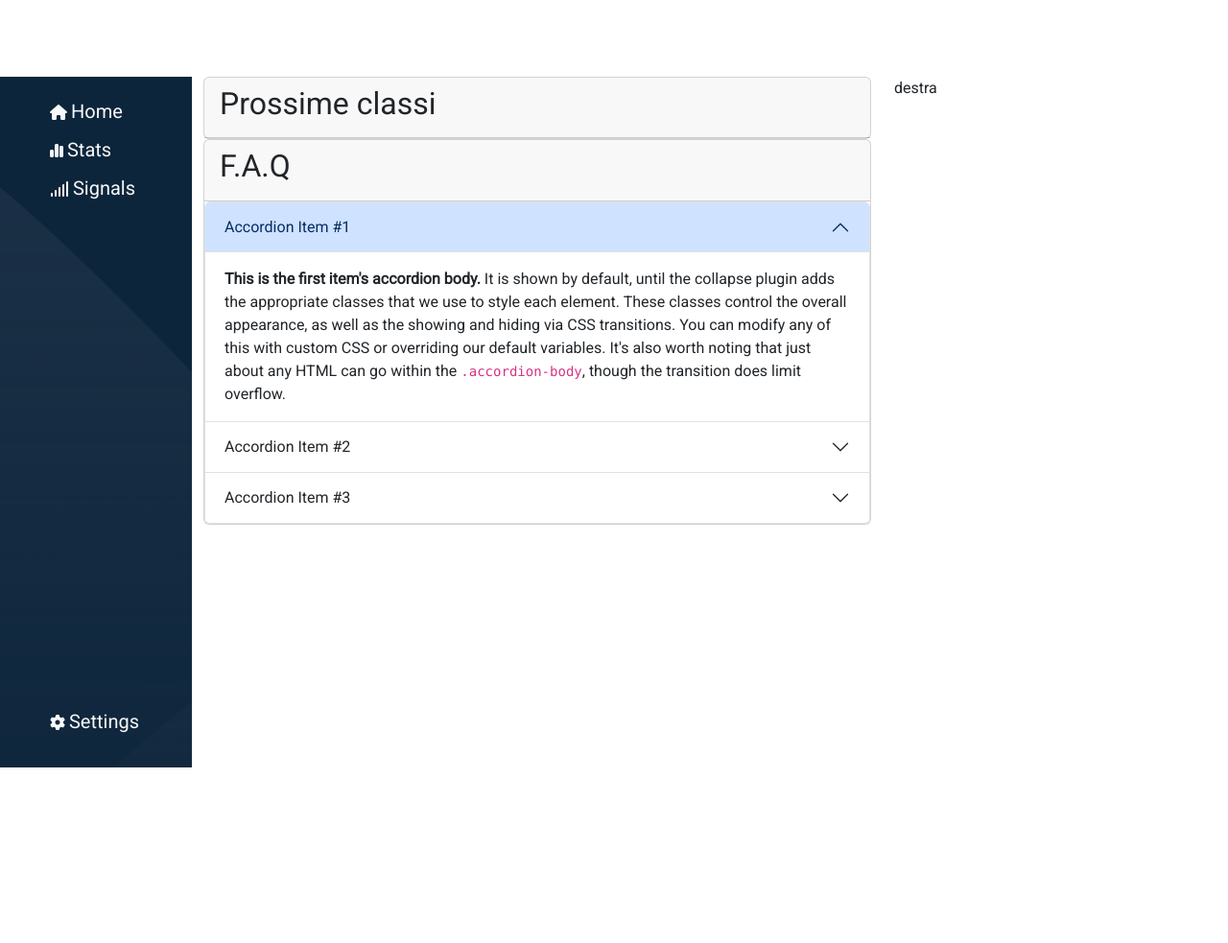
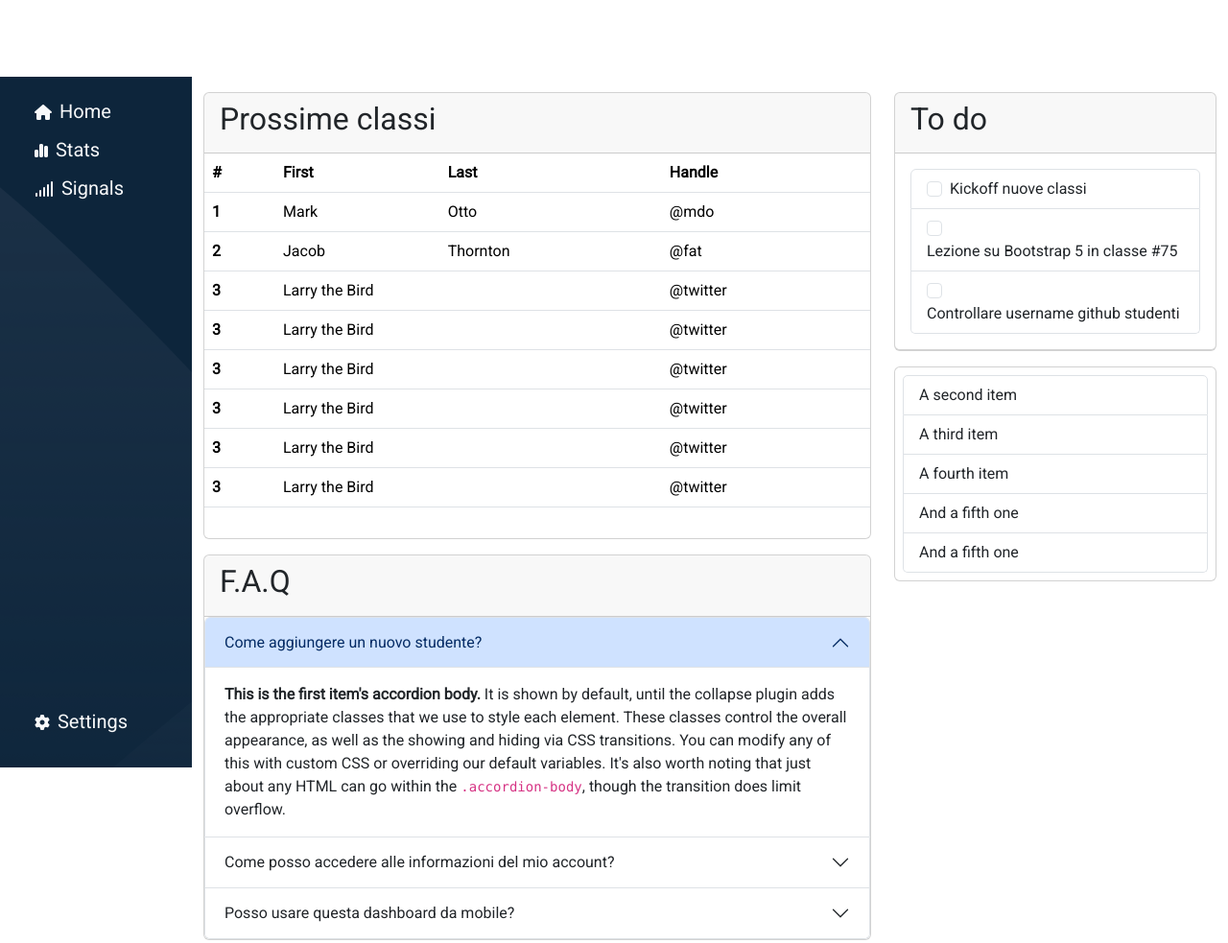
Before and after one commit to Finnedorn/html-css-bootstrap-dashboard, a plain HTML site: page index.html in a window 1280 px wide. Shown: the whole page at 96% size. Before the commit the page ends 800 px from the top, so only its background shows below. Drawn offline with nearby package versions, Linux system fonts and the light colour scheme.

Commit message:
added main menù dashboard cards

```diff
--- a/css/style.css
+++ b/css/style.css
@@ -73,7 +73,7 @@ main {
     display: flex;
     flex-flow: column;
     justify-content: space-between;
-    padding: 20px;
+    padding: 20px 0px;
 }
 
 .upper-icon-wrapper {
--- a/index.html
+++ b/index.html
@@ -1,16 +1,21 @@
 <!DOCTYPE html>
 <html lang="en">
+
 <head>
   <meta charset="UTF-8">
   <link rel="stylesheet" href="css/style.css">
-    <link href="https://cdn.jsdelivr.net/npm/bootstrap@5.3.2/dist/css/bootstrap.min.css" rel="stylesheet" integrity="sha384-T3c6CoIi6uLrA9TneNEoa7RxnatzjcDSCmG1MXxSR1GAsXEV/Dwwykc2MPK8M2HN" crossorigin="anonymous">
+  <link href="https://cdn.jsdelivr.net/npm/bootstrap@5.3.2/dist/css/bootstrap.min.css" rel="stylesheet"
+  integrity="sha384-T3c6CoIi6uLrA9TneNEoa7RxnatzjcDSCmG1MXxSR1GAsXEV/Dwwykc2MPK8M2HN" crossorigin="anonymous">
   <link rel="preconnect" href="https://fonts.googleapis.com">
   <link rel="preconnect" href="https://fonts.gstatic.com" crossorigin>
   <link href="https://fonts.googleapis.com/css2?family=Roboto:wght@300;400&display=swap" rel="stylesheet">
-    <link rel="stylesheet" href="https://cdnjs.cloudflare.com/ajax/libs/font-awesome/6.4.2/css/all.min.css" integrity="sha512-z3gLpd7yknf1YoNbCzqRKc4qyor8gaKU1qmn+CShxbuBusANI9QpRohGBreCFkKxLhei6S9CQXFEbbKuqLg0DA==" crossorigin="anonymous" referrerpolicy="no-referrer" />
+  <link rel="stylesheet" href="https://cdnjs.cloudflare.com/ajax/libs/font-awesome/6.4.2/css/all.min.css"
+  integrity="sha512-z3gLpd7yknf1YoNbCzqRKc4qyor8gaKU1qmn+CShxbuBusANI9QpRohGBreCFkKxLhei6S9CQXFEbbKuqLg0DA=="
+  crossorigin="anonymous" referrerpolicy="no-referrer" />
   <meta name="viewport" content="width=device-width, initial-scale=1.0">
   <title>b</title>
 </head>
+
 <body>
   <div id="macro-wrapper">
     <!--barra in alto di ricerca-->
@@ -33,19 +38,19 @@
         <div class="upper-icon-wrapper">
           <ul>
             <li class="text-light py-1">
-                    <i class="fa-solid fa-house"></i>
+              <i class="fa-solid fa-house px-1"></i>
               <h5 class="d-inline-block">
                 Home
               </h5>
             </li>
             <li class="text-light py-1">
-                    <i class="fa-solid fa-chart-simple"></i>
+              <i class="fa-solid fa-chart-simple px-1"></i>
               <h5 class="d-inline-block">
                 Stats
               </h5>
             </li>
             <li class="text-light py-1">
-                    <i class="fa-solid fa-signal"></i>
+              <i class="fa-solid fa-signal px-1"></i>
               <h5 class="d-inline-block">
                 Signals
               </h5>
@@ -55,7 +60,7 @@
         <div class="settings-wrapper text-light">
           <ul>
             <li>
-                    <i class="fa-solid fa-gear"></i>
+              <i class="fa-solid fa-gear px-1"></i>
               <h5 class="d-inline-block">
                 Settings
               </h5>
@@ -80,17 +85,72 @@
             <!--parte che flexa a sinistra-->
             <div class="col-12 col-lg-8 border-1">
               <!--prossime classi-->
-                            <div class="card">
+              <div class="card my-3 pb-3">
                 <div class="card-header">
                   <h2>
                     Prossime classi
                   </h2>
                 </div>
                 <!--tabella-->
-                                <div></div>
+                <div>
+                  <table class="table">
+                    <thead>
+                      <tr>
+                        <th scope="col">#</th>
+                        <th scope="col">First</th>
+                        <th scope="col">Last</th>
+                        <th scope="col">Handle</th>
+                      </tr>
+                    </thead>
+                    <tbody>
+                      <tr>
+                        <th scope="row">1</th>
+                        <td>Mark</td>
+                        <td>Otto</td>
+                        <td>@mdo</td>
+                      </tr>
+                      <tr>
+                        <th scope="row">2</th>
+                        <td>Jacob</td>
+                        <td>Thornton</td>
+                        <td>@fat</td>
+                      </tr>
+                      <tr>
+                        <th scope="row">3</th>
+                        <td colspan="2">Larry the Bird</td>
+                        <td>@twitter</td>
+                      </tr>
+                      <tr>
+                        <th scope="row">3</th>
+                        <td colspan="2">Larry the Bird</td>
+                        <td>@twitter</td>
+                      </tr>
+                      <tr>
+                        <th scope="row">3</th>
+                        <td colspan="2">Larry the Bird</td>
+                        <td>@twitter</td>
+                      </tr>
+                      <tr>
+                        <th scope="row">3</th>
+                        <td colspan="2">Larry the Bird</td>
+                        <td>@twitter</td>
+                      </tr>
+                      <tr>
+                        <th scope="row">3</th>
+                        <td colspan="2">Larry the Bird</td>
+                        <td>@twitter</td>
+                      </tr>
+                      <tr>
+                        <th scope="row">3</th>
+                        <td colspan="2">Larry the Bird</td>
+                        <td>@twitter</td>
+                      </tr>
+                    </tbody>
+                  </table>
+                </div>
               </div>
               <!--faq-->
-                            <div class="card">
+              <div class="card my-3">
                 <div class="card-header">
                   <h2>
                     F.A.Q
@@ -100,37 +160,55 @@
                 <div class="accordion" id="accordionExample">
                   <div class="accordion-item">
                     <h2 class="accordion-header">
-                                        <button class="accordion-button" type="button" data-bs-toggle="collapse" data-bs-target="#collapseOne" aria-expanded="true" aria-controls="collapseOne">
-                                          Accordion Item #1
+                      <button class="accordion-button" type="button" data-bs-toggle="collapse"
+                        data-bs-target="#collapseOne" aria-expanded="true" aria-controls="collapseOne">
+                        Come aggiungere un nuovo studente?
                       </button>
                     </h2>
                     <div id="collapseOne" class="accordion-collapse collapse show" data-bs-parent="#accordionExample">
                       <div class="accordion-body">
-                                          <strong>This is the first item's accordion body.</strong> It is shown by default, until the collapse plugin adds the appropriate classes that we use to style each element. These classes control the overall appearance, as well as the showing and hiding via CSS transitions. You can modify any of this with custom CSS or overriding our default variables. It's also worth noting that just about any HTML can go within the <code>.accordion-body</code>, though the transition does limit overflow.
+                        <strong>This is the first item's accordion body.</strong> It is shown by default, until the
+                        collapse plugin adds the appropriate classes that we use to style each element. These classes
+                        control the overall appearance, as well as the showing and hiding via CSS transitions. You can
+                        modify any of this with custom CSS or overriding our default variables. It's also worth noting
+                        that just about any HTML can go within the <code>.accordion-body</code>, though the transition
+                        does limit overflow.
                       </div>
                     </div>
                   </div>
                   <div class="accordion-item">
                     <h2 class="accordion-header">
-                                        <button class="accordion-button collapsed" type="button" data-bs-toggle="collapse" data-bs-target="#collapseTwo" aria-expanded="false" aria-controls="collapseTwo">
-                                          Accordion Item #2
+                      <button class="accordion-button collapsed" type="button" data-bs-toggle="collapse"
+                        data-bs-target="#collapseTwo" aria-expanded="false" aria-controls="collapseTwo">
+                        Come posso accedere alle informazioni del mio account?
                       </button>
                     </h2>
                     <div id="collapseTwo" class="accordion-collapse collapse" data-bs-parent="#accordionExample">
                       <div class="accordion-body">
-                                          <strong>This is the second item's accordion body.</strong> It is hidden by default, until the collapse plugin adds the appropriate classes that we use to style each element. These classes control the overall appearance, as well as the showing and hiding via CSS transitions. You can modify any of this with custom CSS or overriding our default variables. It's also worth noting that just about any HTML can go within the <code>.accordion-body</code>, though the transition does limit overflow.
+                        <strong>This is the second item's accordion body.</strong> It is hidden by default, until the
+                        collapse plugin adds the appropriate classes that we use to style each element. These classes
+                        control the overall appearance, as well as the showing and hiding via CSS transitions. You can
+                        modify any of this with custom CSS or overriding our default variables. It's also worth noting
+                        that just about any HTML can go within the <code>.accordion-body</code>, though the transition
+                        does limit overflow.
                       </div>
                     </div>
                   </div>
                   <div class="accordion-item">
                     <h2 class="accordion-header">
-                                        <button class="accordion-button collapsed" type="button" data-bs-toggle="collapse" data-bs-target="#collapseThree" aria-expanded="false" aria-controls="collapseThree">
-                                          Accordion Item #3
+                      <button class="accordion-button collapsed" type="button" data-bs-toggle="collapse"
+                        data-bs-target="#collapseThree" aria-expanded="false" aria-controls="collapseThree">
+                        Posso usare questa dashboard da mobile?
                       </button>
                     </h2>
                     <div id="collapseThree" class="accordion-collapse collapse" data-bs-parent="#accordionExample">
                       <div class="accordion-body">
-                                          <strong>This is the third item's accordion body.</strong> It is hidden by default, until the collapse plugin adds the appropriate classes that we use to style each element. These classes control the overall appearance, as well as the showing and hiding via CSS transitions. You can modify any of this with custom CSS or overriding our default variables. It's also worth noting that just about any HTML can go within the <code>.accordion-body</code>, though the transition does limit overflow.
+                        <strong>This is the third item's accordion body.</strong> It is hidden by default, until the
+                        collapse plugin adds the appropriate classes that we use to style each element. These classes
+                        control the overall appearance, as well as the showing and hiding via CSS transitions. You can
+                        modify any of this with custom CSS or overriding our default variables. It's also worth noting
+                        that just about any HTML can go within the <code>.accordion-body</code>, though the transition
+                        does limit overflow.
                       </div>
                     </div>
                   </div>
@@ -138,14 +216,50 @@
               </div>
             </div>
             <!--parte che flexa a destra-->
-                        <div class="col-12 col-lg-4 border-1">destra</div>
+            <div class="col-12 col-lg-4 border-1">
+              <!--to do-->
+              <div class="card my-3">
+                <div class="card-header">
+                  <h2>
+                    To do
+                  </h2>
+                </div>
+                <ul class="list-group border-1 p-3">
+                  <li class="list-group-item">
+                    <input class="form-check-input me-1" type="checkbox" value="" id="firstCheckbox">
+                    <label class="form-check-label" for="firstCheckbox">Kickoff nuove classi</label>
+                  </li>
+                  <li class="list-group-item">
+                    <input class="form-check-input me-1" type="checkbox" value="" id="secondCheckbox">
+                    <label class="form-check-label" for="secondCheckbox">Lezione su Bootstrap 5 in classe #75</label>
+                  </li>
+                  <li class="list-group-item">
+                    <input class="form-check-input me-1" type="checkbox" value="" id="thirdCheckbox">
+                    <label class="form-check-label" for="thirdCheckbox">Controllare username github studenti</label>
+                  </li>
+                </ul>
+              </div>
+              <!--list-->
+              <div class="card my-3">
+                <ul class="list-group p-2">
+                  <li class="list-group-item">A second item</li>
+                  <li class="list-group-item">A third item</li>
+                  <li class="list-group-item">A fourth item</li>
+                  <li class="list-group-item">And a fifth one</li>
+                  <li class="list-group-item">And a fifth one</li>
+                </ul>
+              </div>
+            </div>
           </div>
         </div>
       </div>
     </main>
   </div>
-    <script src="https://cdn.jsdelivr.net/npm/bootstrap@5.3.2/dist/js/bootstrap.bundle.min.js" integrity="sha384-C6RzsynM9kWDrMNeT87bh95OGNyZPhcTNXj1NW7RuBCsyN/o0jlpcV8Qyq46cDfL" crossorigin="anonymous"></script>
+  <script src="https://cdn.jsdelivr.net/npm/bootstrap@5.3.2/dist/js/bootstrap.bundle.min.js"
+    integrity="sha384-C6RzsynM9kWDrMNeT87bh95OGNyZPhcTNXj1NW7RuBCsyN/o0jlpcV8Qyq46cDfL"
+    crossorigin="anonymous"></script>
 </body>
+
 </html>
 
 
```
Lines whose indentation alone changed are shown as unchanged.
